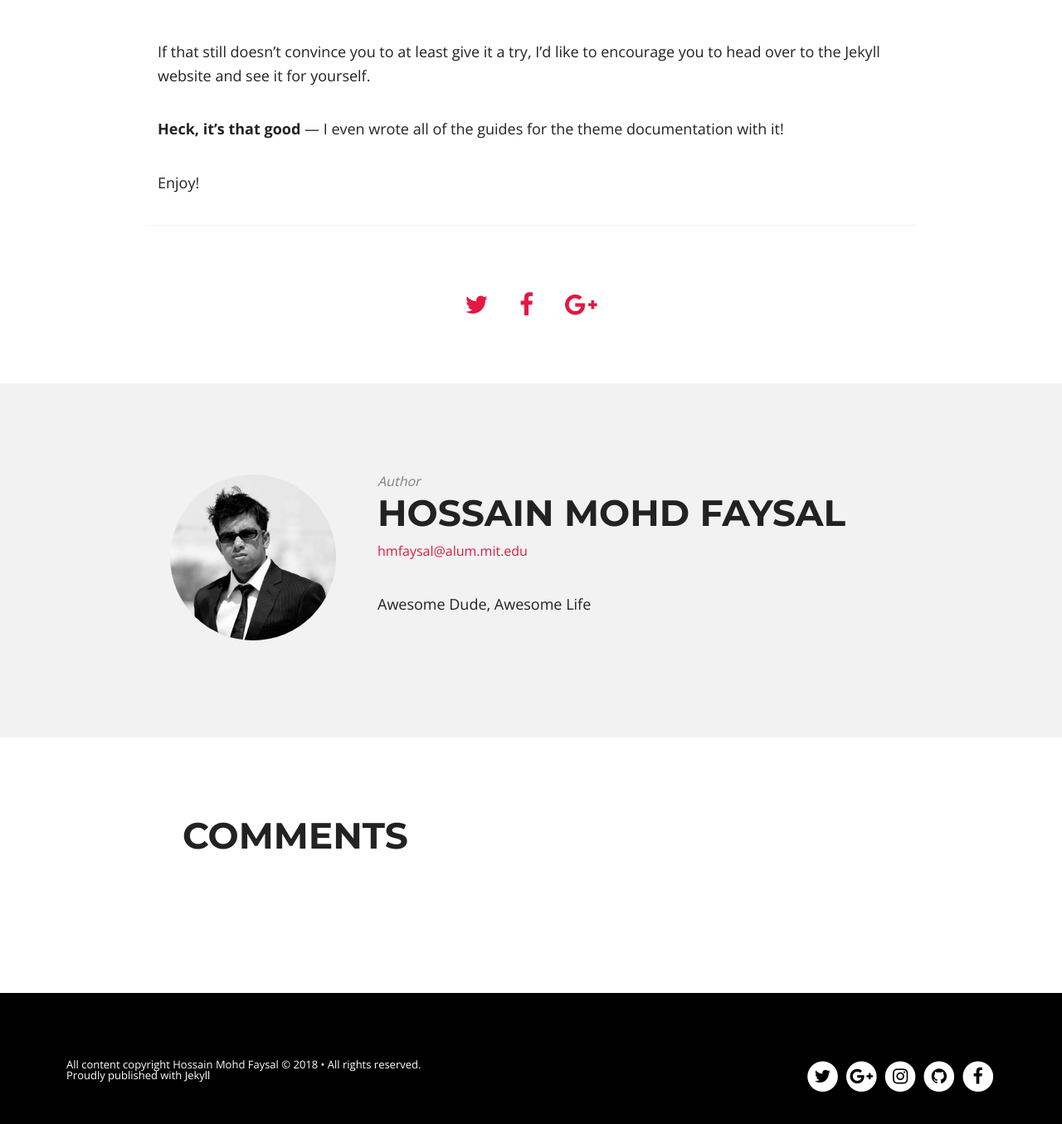
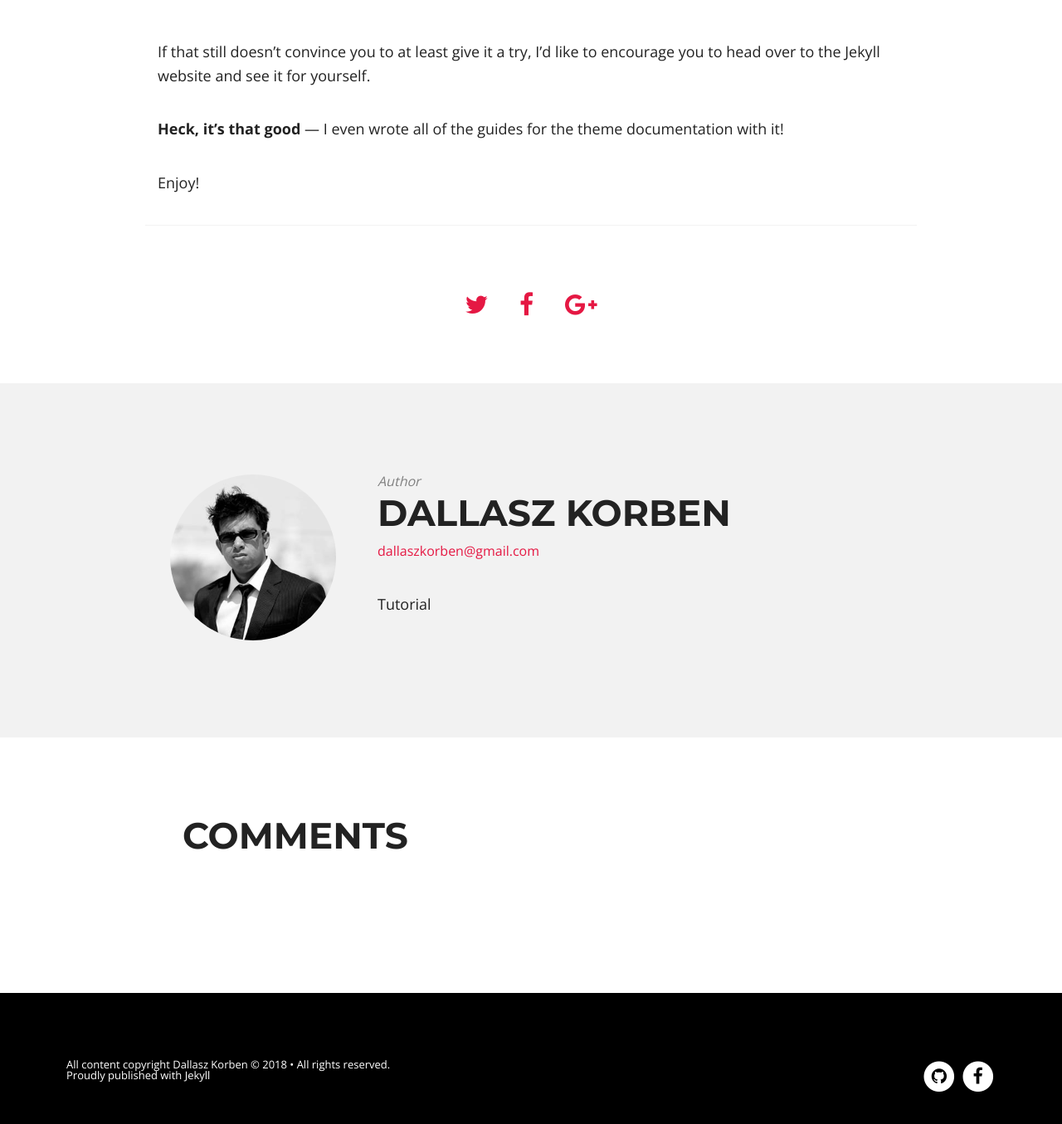
Before and after one commit to dallaszkorben/dallaszkorben.github.io, a Jekyll site: the page built from _posts/2014-07-23-why-jekyll.md, in a window 1280 px wide and 1400 px high, scrolled down 1288 px. Shown: the top 1355 px of the window at 83% size. Built offline with Jekyll 4.4.1, drawn with Linux system fonts in a browser that asks for light colours; nearby versions of some CDN libraries; comment, search, counter and statistics services are not loaded; some of the changed text lies outside the part shown.

Commit message:
changed links

```diff
--- a/_config.yml
+++ b/_config.yml
@@ -11,21 +11,21 @@ url:        	  /Notepad
 
 # Owner/author information
 owner:
-  name:           Hossain Mohd Faysal
+  name:           Dallasz Korben
   avatar:         hmfaysal.jpg
-  email:          hmfaysal@alum.mit.edu
+  email:          dallaszkorben@gmail.com
   # Use the coder's toolbox at http://coderstoolbox.net/string/#!encoding=xml&action=encode&charset=us_ascii to encode your description into XML string
-  description:    Awesome Dude, Awesome Life
+  description:    Tutorial
   # Social networking links used in footer. Update and remove as you like.
-  twitter:        hmfaysal
-  facebook:       hmfaysal
-  github:         hmfaysal
-  instagram:      hmfaysal
+  twitter:
+  facebook:       bendzsaminhorn
+  github:         dallaszkorben
+  instagram:
   # For Google Authorship https://plus.google.com/authorship
-  google_plus:    https://plus.google.com/u/0/102602916593522619858
+  google_plus:
 
 # Analytics and webmaster tools stuff goes here
-google_analytics:   UA-39365944-7
+google_analytics:
 google_verify:
 # https://ssl.bing.com/webmaster/configure/verify/ownership Option 2 content= goes here
 bing_verify:
@@ -71,8 +71,8 @@ kramdown:
 
 prose:
   rooturl: '_posts'
-  siteurl: 'http://hmfaysal.github.io/Notepad/'
-  relativeLinks: 'http://hmfaysal.github.io/Notepad/links.jsonp'
+  siteurl: 'http://dallaszkorben.github.io/Notepad/'
+  relativeLinks: 'http://dallaszkorben.github.io/Notepad/links.jsonp'
   media: 'images'
   metadata:
     _posts:
```
